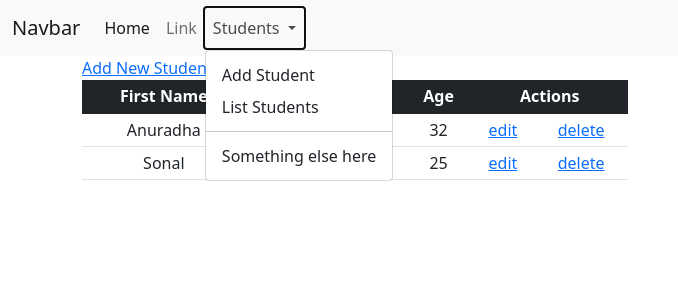
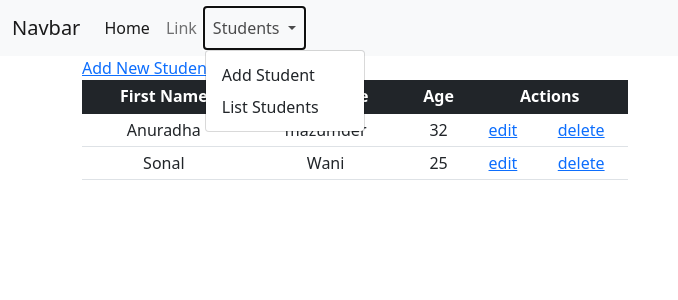
Before and after one commit to sonalwani0154/Student_crud, a Django app: page /students/ in a window 1280 px wide, after a click on "Students". Shown: the top 300 px of the page, without its empty margins (0-678 px from the left). Run offline with Django 4.2, Linux system fonts and the light colour scheme; data comes from the database, SQL or seed files in the repository; both versions use the stored data as it was after the commit.

Commit message:
first commit

```diff
--- a/students/templates/students/add.html
+++ b/students/templates/students/add.html
@@ -28,7 +28,7 @@
                 </a>
                 <ul class="dropdown-menu" aria-labelledby="navbarDropdown">
                   <li><a class="dropdown-item" href="{% url 'students:add' %}">Add Student</a></li>
-                  <li><a class="dropdown-item" href="#">List Students</a></li>
+                  <li><a class="dropdown-item" href="{% url 'students:index' %}">List Students</a></li>
                   <li><hr class="dropdown-divider"></li>
                   <li><a class="dropdown-item" href="#">Something else here</a></li>
                 </ul>
--- a/students/templates/students/index.html
+++ b/students/templates/students/index.html
@@ -28,9 +28,8 @@
           </a>
           <ul class="dropdown-menu" aria-labelledby="navbarDropdown">
             <li><a class="dropdown-item" href="{% url 'students:add' %}">Add Student</a></li>
-            <li><a class="dropdown-item" href="#">List Students</a></li>
-            <li><hr class="dropdown-divider"></li>
-            <li><a class="dropdown-item" href="#">Something else here</a></li>
+            <li><a class="dropdown-item" href="{% url 'students:index' %}">List Students</a></li>
+
           </ul>
         </li>
 
```
Also changed, not shown: student_crud/settings.py (+5 -2 lines), db.sqlite3.
